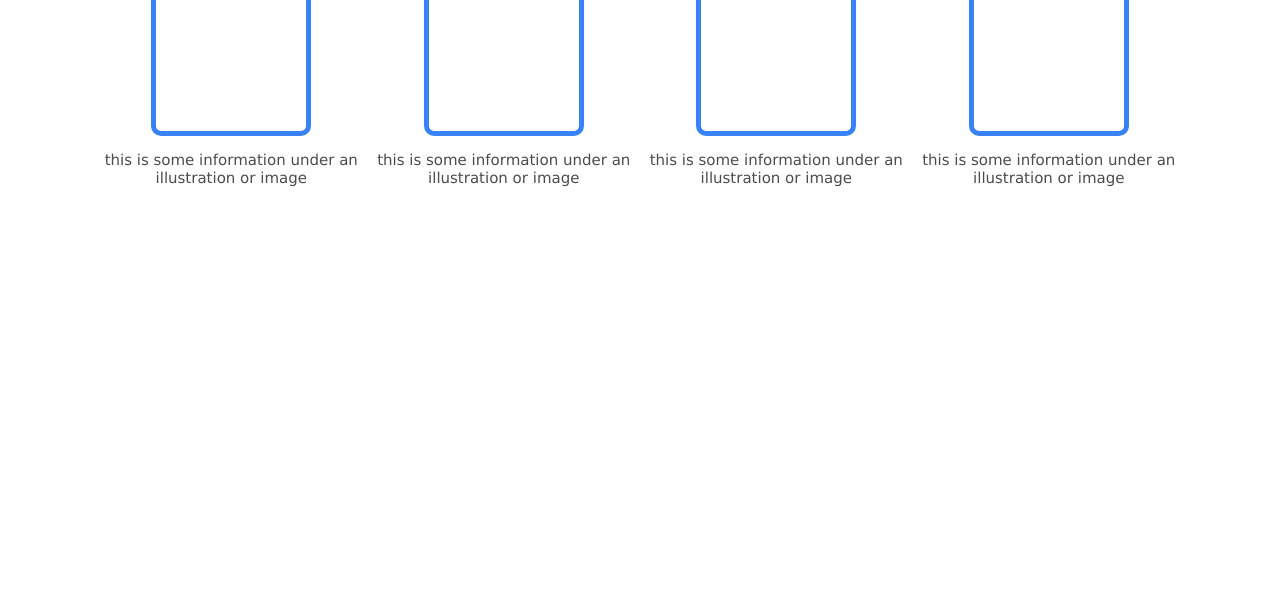
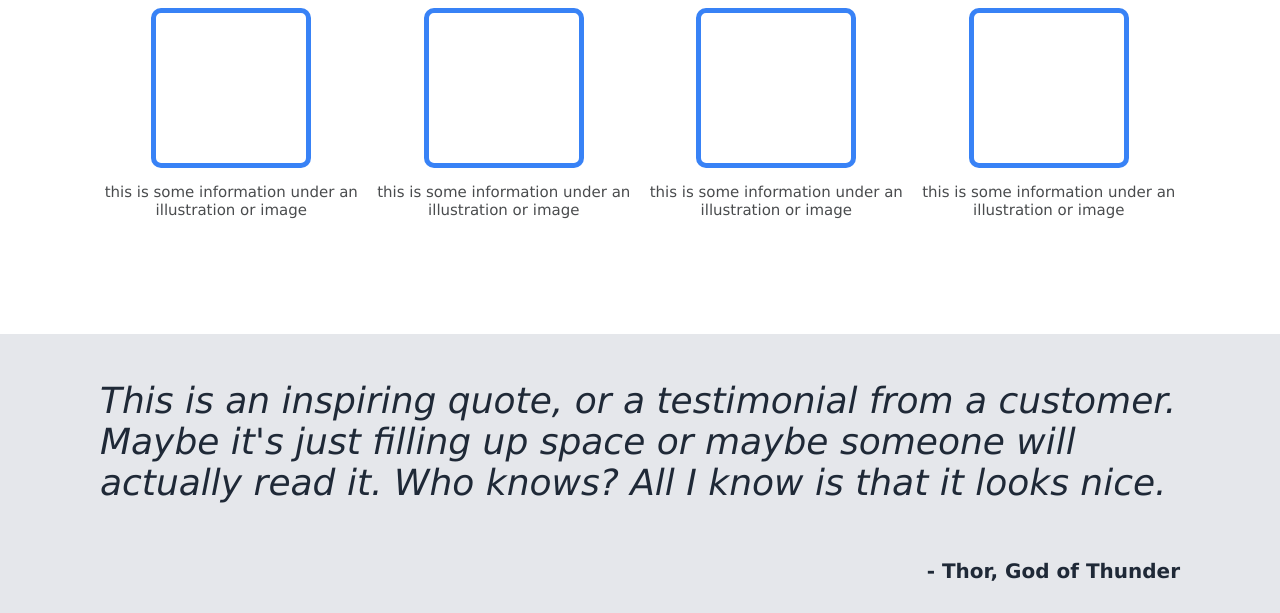
Before and after one commit to Montymakes/odin-portfolio, a plain HTML site: page index.html in a window 1280 px wide. Shown: the part 585-1198 px from the top of the page. Before the commit the page ends 887 px from the top, so only its background shows below. Drawn offline with Linux system fonts and the light colour scheme.

Commit message:
Style quote section

```diff
--- a/index.html
+++ b/index.html
@@ -19,7 +19,7 @@
                 <div class="title-text">
                     <h1>This website is awesome</h1>
                     <p class="title-subtext">This website has some subtext that goes here under the main title. It's a smaller font and the color is lower contrast.</p>
-                    <button class="sign-up-btn">Sign up</button>
+                    <P></P>    <button class="sign-up-btn">Sign up</button>
                 </div>
                 <div class="image">This is a placeholder for an image.</div>
             </div>
@@ -47,7 +47,10 @@
                 </div>
             </div>
         </section>
-        <section class="quote"></section>
+        <section class="quote">
+            <p class="quote-text">This is an inspiring quote, or a testimonial from a customer. Maybe it's just filling up space or maybe someone will actually read it. Who knows? All I know is that it looks nice.</p>
+            <p class="quote-tag">- Thor, God of Thunder</p>
+        </section>
         <section class="footer"></section>
     </body>
 </html>
--- a/style.css
+++ b/style.css
@@ -40,11 +40,14 @@ button {
     width: 100px;
 }
 
+.hero, .gallery, .quote {
+    padding: 10px 100px 100px;
+}
+
 .hero {
     background-color: #1F2937;
     display: flex;
     flex-direction: column;
-    padding: 10px 100px 100px;
 }
 
 .hero a, .title-subtext {
@@ -94,7 +97,6 @@ button {
 .gallery {
     display: flex;
     flex-direction: column;
-    padding: 10px 100px 100px;
     text-align: center;
 }
 
@@ -126,3 +128,24 @@ button {
     font-size: 15px;
     color: #4a4c4e;
 }
+
+.quote {
+    display: flex;
+    flex-direction: column;
+    background-color: #E5E7EB;
+    padding-bottom:  10px;
+}
+
+.quote-text {
+    font-size: 36px;
+    font-weight:light;
+    font-style: italic;
+    color: #1F2937;
+}
+
+.quote-tag {
+    color: #1F2937;
+    font-weight: bold;
+    font-size: 20px;
+    align-self: flex-end;
+}
```
